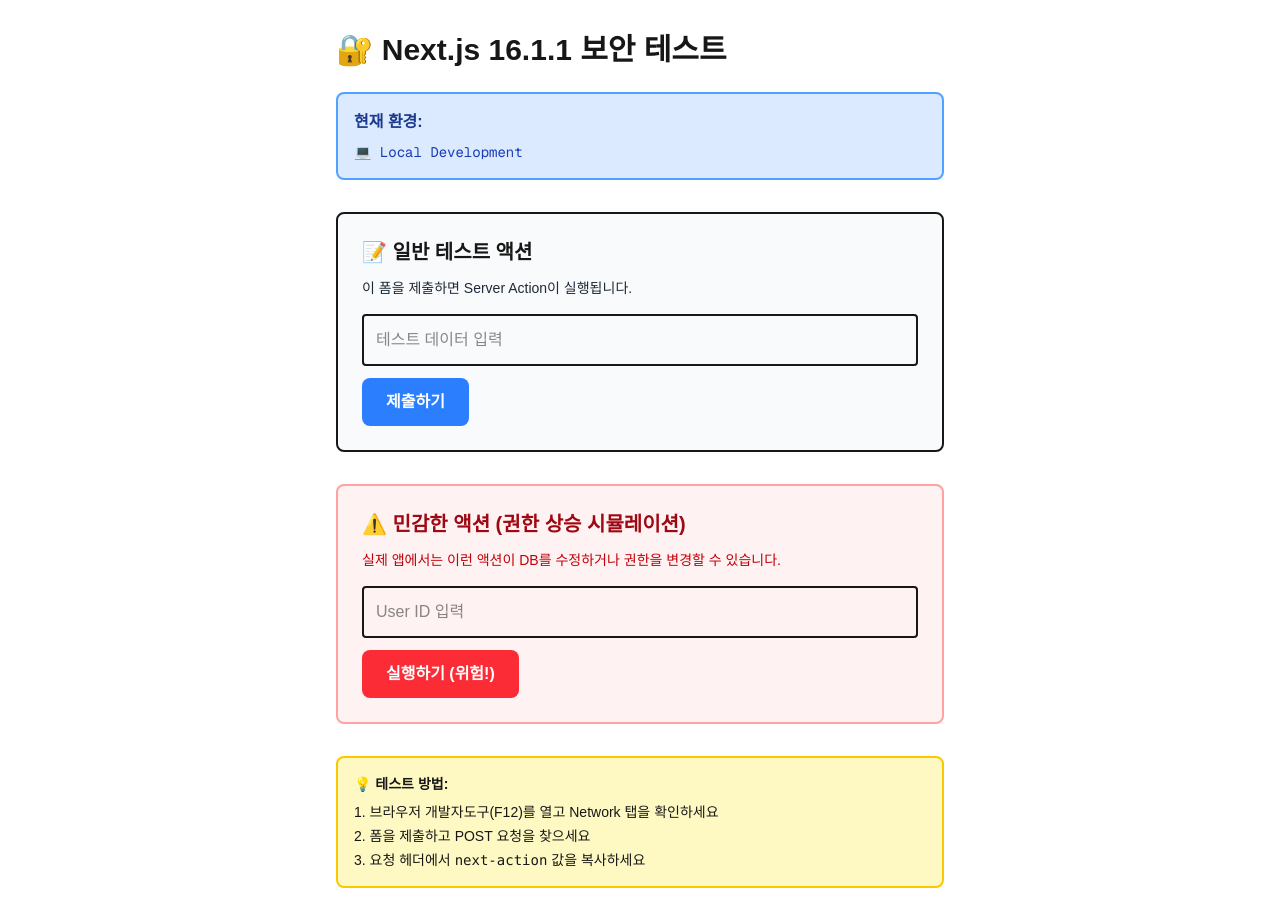
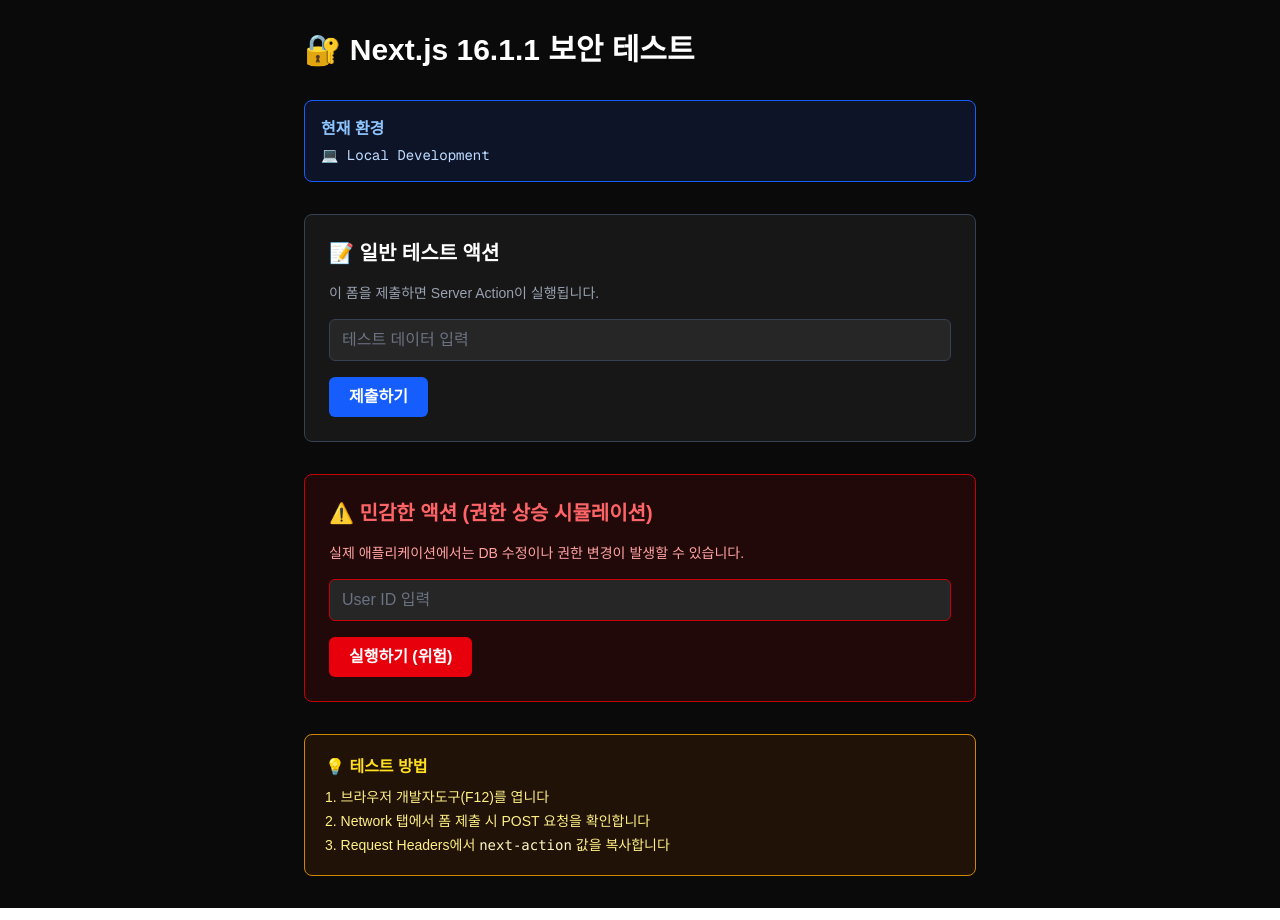
Before and after one commit to Wonyoon-Luciel/nextjs-sa-repro, a Next.js app in the folder sa-test/: page / in a window 1280 px wide. Built offline with nearby package versions, Linux system fonts and the light colour scheme.

Commit message:
fix: use wrapper server actions for form

```diff
--- a/sa-test/app/page.tsx
+++ b/sa-test/app/page.tsx
@@ -2,14 +2,18 @@
 
 export default function Home() {
   return (
-    <main className="p-8 max-w-2xl mx-auto">
-      <h1 className="text-3xl font-bold mb-6">
+    <main className="min-h-screen bg-neutral-950 text-gray-200 p-8 flex justify-center">
+      <div className="w-full max-w-2xl space-y-8">
+
+        {/* 헤더 */}
+        <h1 className="text-3xl font-bold text-white">
           🔐 Next.js 16.1.1 보안 테스트
         </h1>
 
-      <div className="mb-8 p-4 bg-blue-100 border-2 border-blue-400 rounded-lg">
-        <p className="font-semibold text-blue-900">현재 환경:</p>
-        <p className="font-mono text-sm mt-2 text-blue-800">
+        {/* 환경 표시 */}
+        <div className="p-4 rounded-lg border border-blue-600 bg-blue-950/40">
+          <p className="font-semibold text-blue-300 mb-1">현재 환경</p>
+          <p className="font-mono text-sm text-blue-200">
             {process.env.VERCEL ? '☁️ Vercel Production' : '💻 Local Development'}
           </p>
         </div>
@@ -20,60 +24,71 @@
             'use server'
             await testAction(formData)
           }}
-        className="mb-8 p-6 border-2 rounded-lg bg-gray-50"
+          className="p-6 rounded-lg border border-gray-700 bg-neutral-900 space-y-4"
         >
-        <h2 className="text-xl font-semibold mb-3 test-gray-900">📝 일반 테스트 액션</h2>
-        <p className="text-sm text-gray-800 mb-4">
+          <h2 className="text-xl font-semibold text-white">
+            📝 일반 테스트 액션
+          </h2>
+
+          <p className="text-sm text-gray-400">
             이 폼을 제출하면 Server Action이 실행됩니다.
           </p>
+
           <input
             name="testData"
             placeholder="테스트 데이터 입력"
-          className="border-2 p-3 w-full mb-3 rounded"
+            className="w-full rounded-md bg-neutral-800 border border-gray-700 px-3 py-2 text-gray-100 placeholder-gray-500 focus:outline-none focus:ring-2 focus:ring-blue-500"
           />
+
           <button
             type="submit"
-          className="bg-blue-500 text-white px-6 py-3 rounded-lg hover:bg-blue-600 font-semibold"
+            className="bg-blue-600 hover:bg-blue-500 transition-colors text-white font-semibold px-5 py-2 rounded-md"
           >
             제출하기
           </button>
         </form>
 
-      {/* 민감한 액션 */}
+        {/* 민감 액션 */}
         <form
           action={async (formData: FormData) => {
             'use server'
             const userId = formData.get('userId') as string
             await sensitiveAction(userId)
           }}
-        className="p-6 border-2 border-red-300 rounded-lg bg-red-50"
+          className="p-6 rounded-lg border border-red-700 bg-red-950/40 space-y-4"
         >
-        <h2 className="text-xl font-bold mb-3 text-red-800">
+          <h2 className="text-xl font-bold text-red-400">
             ⚠️ 민감한 액션 (권한 상승 시뮬레이션)
           </h2>
-        <p className="text-sm text-red-700 mb-4">
-          실제 앱에서는 이런 액션이 DB를 수정하거나 권한을 변경할 수 있습니다.
+
+          <p className="text-sm text-red-300">
+            실제 애플리케이션에서는 DB 수정이나 권한 변경이 발생할 수 있습니다.
           </p>
+
           <input
             name="userId"
             placeholder="User ID 입력"
-          className="border-2 p-3 w-full mb-3 rounded"
+            className="w-full rounded-md bg-neutral-800 border border-red-700 px-3 py-2 text-gray-100 placeholder-gray-500 focus:outline-none focus:ring-2 focus:ring-red-500"
           />
+
           <button
             type="submit"
-          className="bg-red-500 text-white px-6 py-3 rounded-lg hover:bg-red-600 font-semibold"
+            className="bg-red-600 hover:bg-red-500 transition-colors text-white font-semibold px-5 py-2 rounded-md"
           >
-          실행하기 (위험!)
+            실행하기 (위험)
           </button>
         </form>
 
-      <div className="mt-8 p-4 bg-yellow-100 border-2 border-yellow-400 rounded-lg">
-        <p className="text-sm font-semibold">💡 테스트 방법:</p>
-        <ol className="text-sm mt-2 space-y-1 list-decimal list-inside test-yellow-900">
-          <li>브라우저 개발자도구(F12)를 열고 Network 탭을 확인하세요</li>
-          <li>폼을 제출하고 POST 요청을 찾으세요</li>
-          <li>요청 헤더에서 <code>next-action</code> 값을 복사하세요</li>
+        {/* 테스트 가이드 */}
+        <div className="p-5 rounded-lg border border-yellow-600 bg-yellow-950/40">
+          <p className="font-semibold text-yellow-300 mb-2">💡 테스트 방법</p>
+          <ol className="list-decimal list-inside space-y-1 text-sm text-yellow-200">
+            <li>브라우저 개발자도구(F12)를 엽니다</li>
+            <li>Network 탭에서 폼 제출 시 POST 요청을 확인합니다</li>
+            <li>Request Headers에서 <code className="text-yellow-100">next-action</code> 값을 복사합니다</li>
           </ol>
+        </div>
+
       </div>
     </main>
   );
```
Lines whose indentation alone changed are shown as unchanged.
